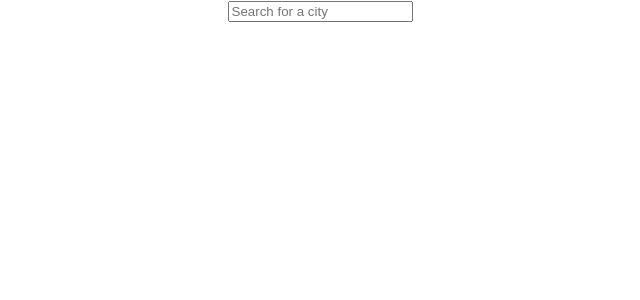
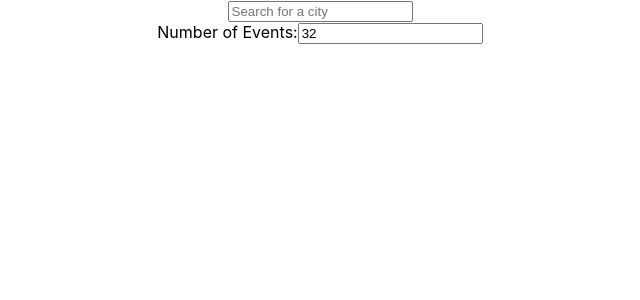
Before and after one commit to yuxu1/meet, a React (Create React App) app: page / in a window 1280 px wide. Shown: the top 300 px of the page, without its empty margins (320-960 px from the left). Built offline with nearby package versions, Linux system fonts and the light colour scheme.

Commit message:
wrote tests and code for implementing feature#3

```diff
--- a/src/App.js
+++ b/src/App.js
@@ -1,11 +1,13 @@
 import EventList from './components/EventList';
 import CitySearch from './components/CitySearch';
+import NumberOfEvents from './components/NumberOfEvents';
 import './App.css';
 
 const App = () => {
   return (
     <div className="App">
       <CitySearch />
+      <NumberOfEvents />
       <EventList />
     </div>
   );
--- /dev/null
+++ b/src/components/NumberOfEvents.js
@@ -0,0 +1,14 @@
+const NumberOfEvents = () => {
+  return (
+    <div id='number-of-events'>
+      <label>Number of Events:</label>
+      <input
+        type='number'
+        className='number-of-events-input'
+        defaultValue={32}
+      />
+    </div>
+  )
+}
+
+export default NumberOfEvents;
```
Also changed, not shown: 2 other files (tests, documents, lock files or other folders).
